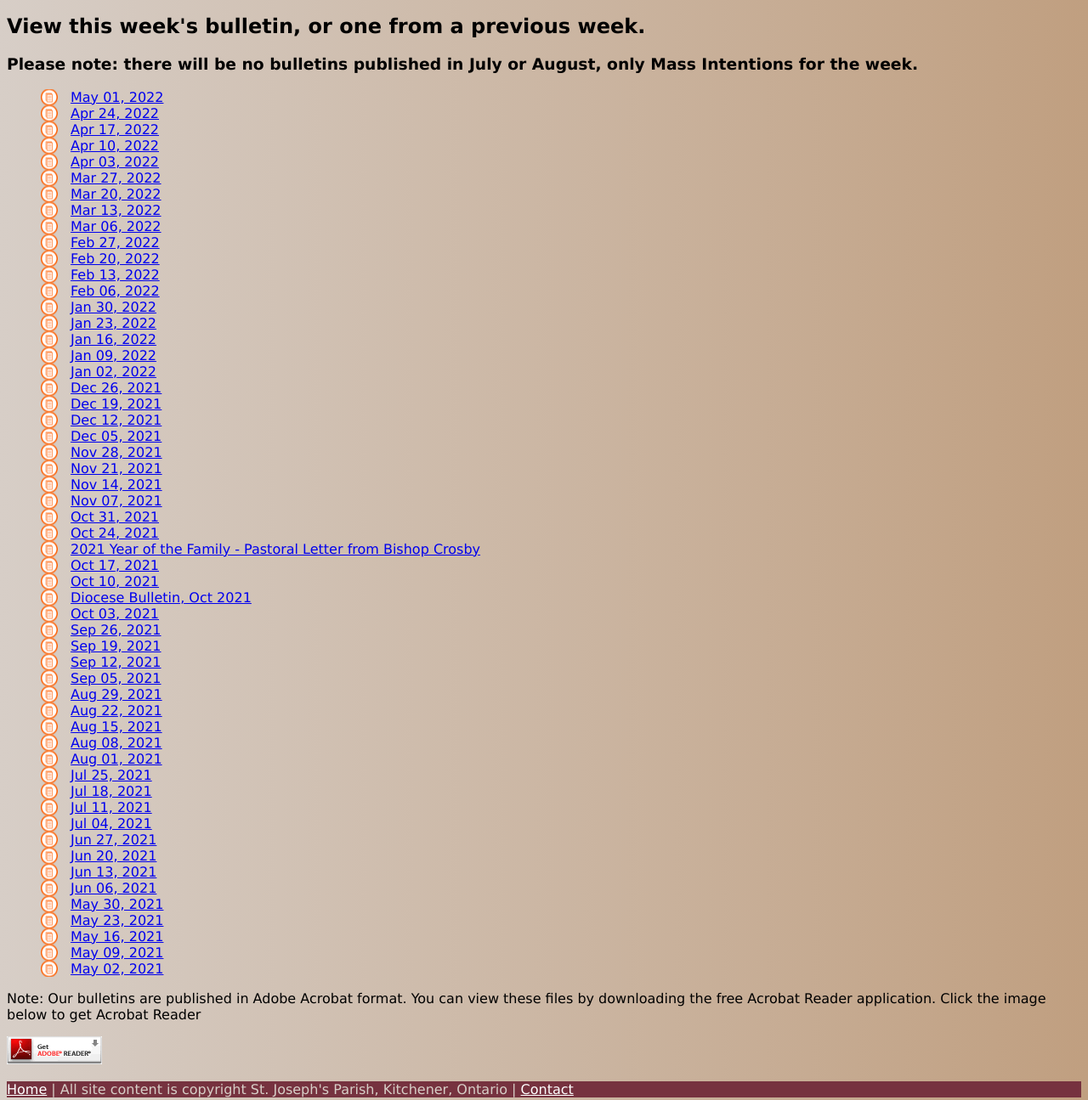
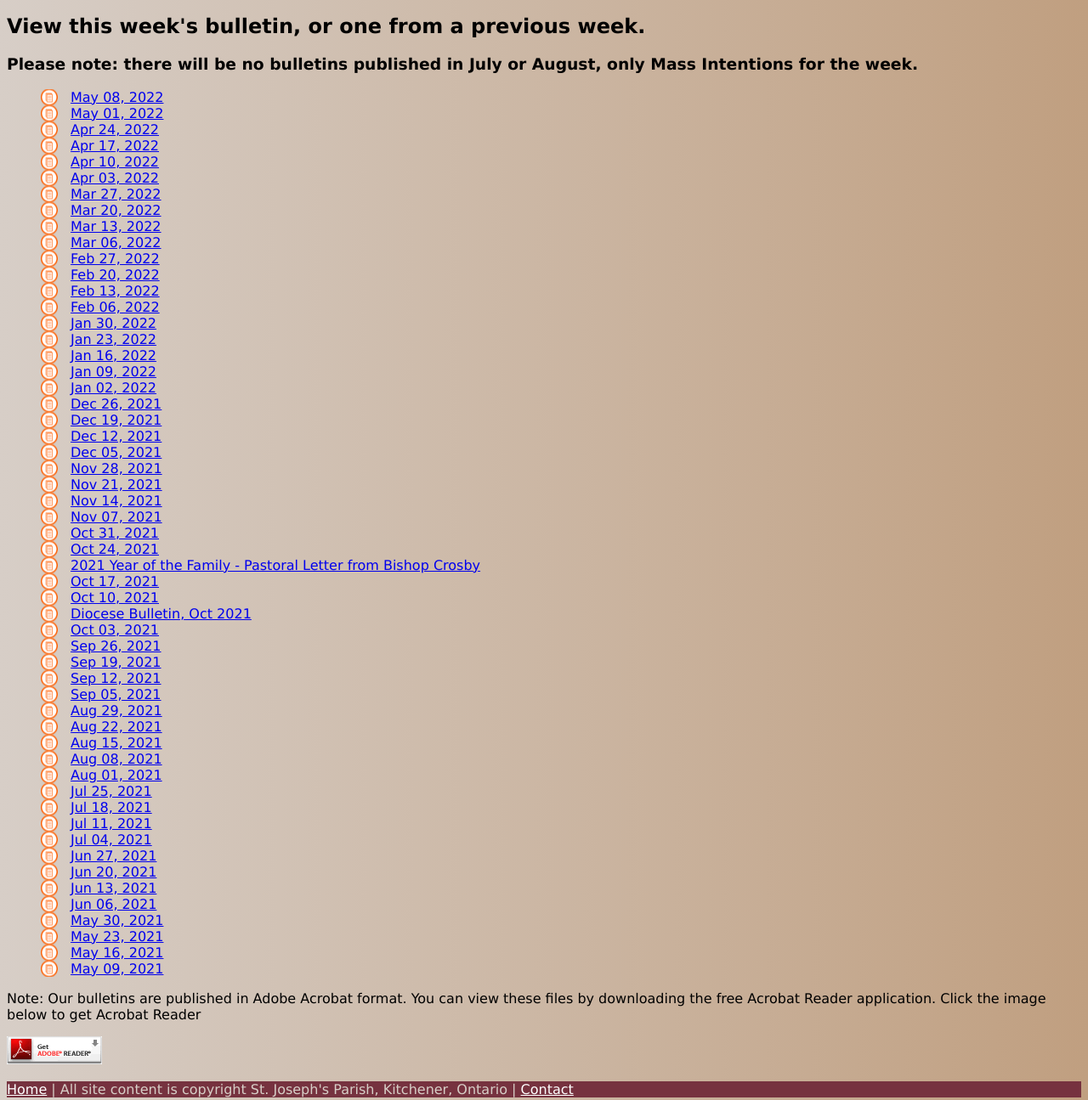
Before and after one commit to awybenga/SJKWebsiteV2, a plain HTML site: page SJKv2.Web/bulletins.html in a window 1280 px wide. Shown: the part 175-1470 px from the top of the page at 85% size. Drawn offline with Linux system fonts and the light colour scheme.

Commit message:
Added bulletin

```diff
--- a/SJKv2.Web/bulletins.html
+++ b/SJKv2.Web/bulletins.html
@@ -34,6 +34,7 @@
         <h2>View this week's bulletin, or one from a previous week.</h2>
         <h3>Please note: there will be no bulletins published in July or August, only Mass Intentions for the week.</h3>
         <ul class="documentlist">
+            <li><a href="./files/bulletin_20220508.pdf" target="_blank">May 08, 2022</a></li>
             <li><a href="./files/bulletin_20220501.pdf" target="_blank">May 01, 2022</a></li>
             <li><a href="./files/bulletin_20220424.pdf" target="_blank">Apr 24, 2022</a></li>
             <li><a href="./files/bulletin_20220417.pdf" target="_blank">Apr 17, 2022</a></li>
@@ -88,7 +89,6 @@
             <li><a href="./files/bulletin_20210523.pdf" target="_blank">May 23, 2021</a></li>
             <li><a href="./files/bulletin_20210516.pdf" target="_blank">May 16, 2021</a></li>
             <li><a href="./files/bulletin_20210509.pdf" target="_blank">May 09, 2021</a></li>
-            <li><a href="./files/bulletin_20210502.pdf" target="_blank">May 02, 2021</a></li>
         </ul>
         <p>Note: Our bulletins are published in Adobe Acrobat format.  You can view these files by downloading the free Acrobat Reader application.  Click the image below to get Acrobat Reader</p>
         <a href="http://get.adobe.com/reader/" target="_blank"><img src="images/get_adobe_reader.gif" alt="Get Adobe Reader" /></a>
```
Also changed, not shown: 2 other files.
